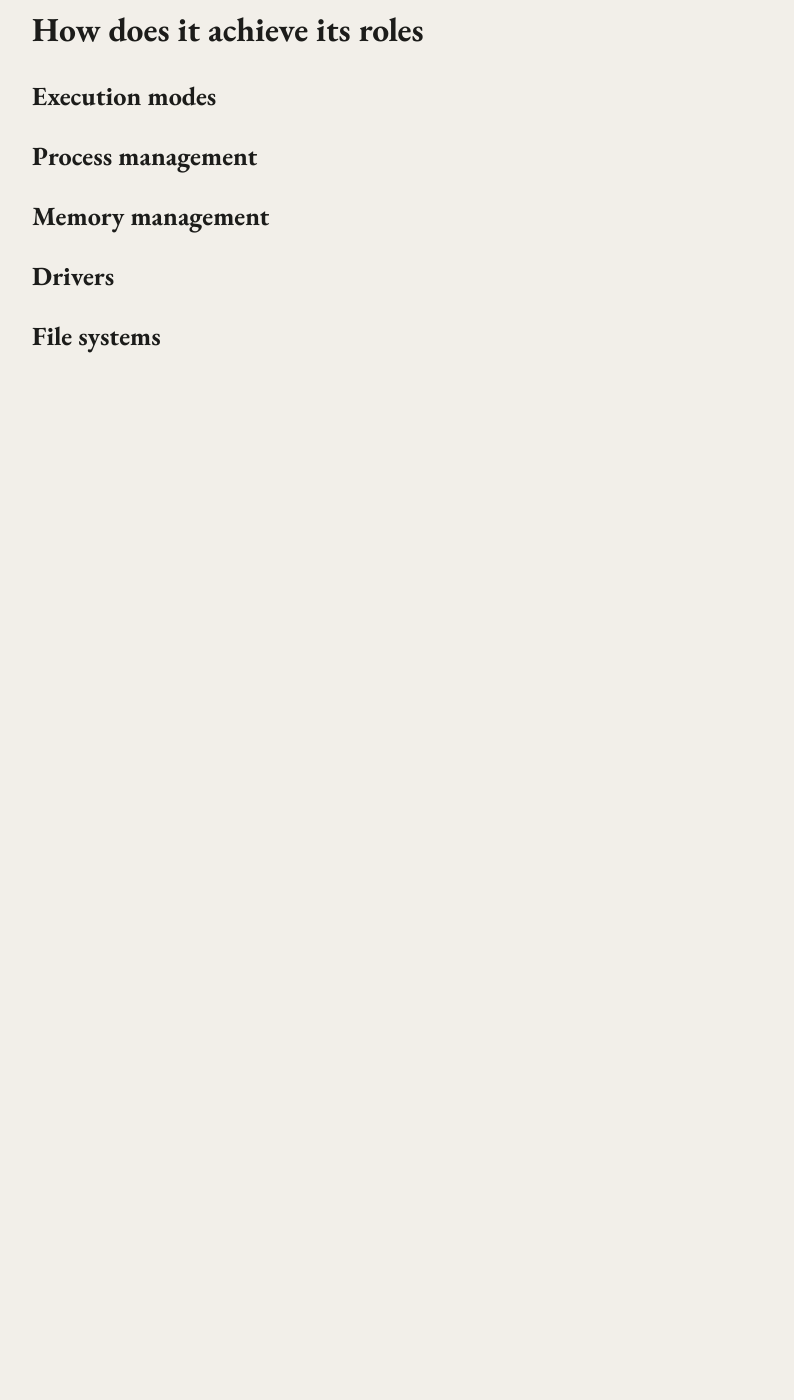
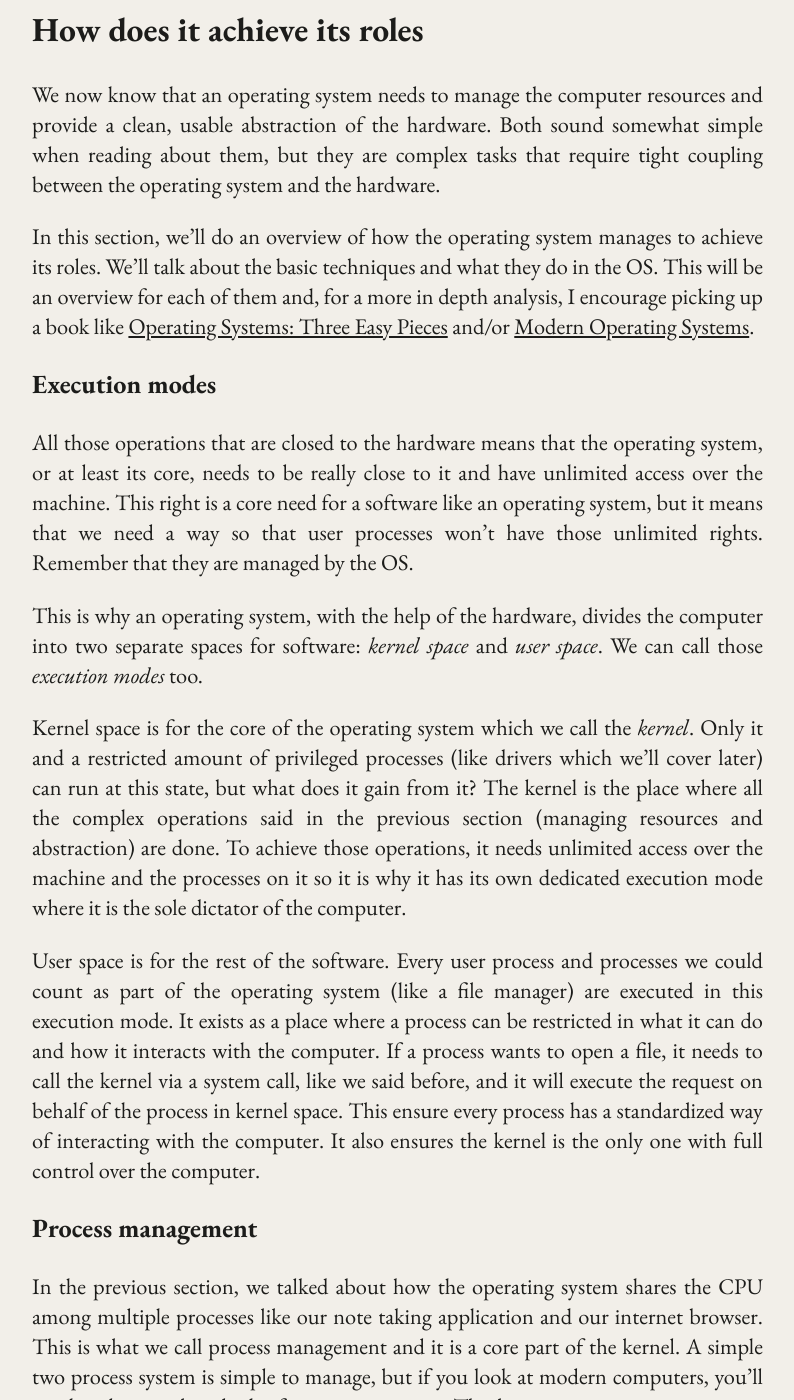
Before and after one commit to eFournierRobert/eFournierRobert.github.io, a Jekyll site: the page built from _posts/btob/2026-03-11-os.md, in a window 1280 px wide and 1400 px high, scrolled down 5834 px. Shown: the whole window, without its empty margins (178-972 px from the left). Built offline with Jekyll 4.4.1, drawn with Linux system fonts in a browser that asks for light colours; before the commit the page ends 6214 px from its top, so only the background shows below that; some of the changed text lies outside the part shown.

Commit message:
First two parts of the how section

```diff
--- a/_posts/btob/2026-03-11-os.md
+++ b/_posts/btob/2026-03-11-os.md
@@ -208,9 +208,68 @@ or operating system.
 
 ## How does it achieve its roles
 
+We now know that an operating system needs to manage the computer resources and provide
+a clean, usable abstraction of the hardware. Both sound somewhat simple when reading about them,
+but they are complex tasks that require tight coupling between the operating system and the hardware.
+
+In this section, we'll do an overview of how the operating system manages to achieve its roles. We'll talk
+about the basic techniques and what they do in the OS. This will be an overview for each of them and, for
+a more in depth analysis, I encourage picking up a book like [Operating Systems: Three Easy Pieces](https://pages.cs.wisc.edu/~remzi/OSTEP/)
+and/or [Modern Operating Systems](https://www.pearson.com/en-ca/subject-catalog/p/modern-operating-systems/P200000003295/9780137618880).
+
 ### Execution modes
 
+All those operations that are closed to the hardware means that the operating system, or at least its core,
+needs to be really close to it and have unlimited access over the machine. This right is a core need
+for a software like an operating system, but it means that we need a way so that user processes won't have
+those unlimited rights. Remember that they are managed by the OS.
+
+This is why an operating system, with the help of the hardware, divides the computer into two separate spaces
+for software: *kernel space* and *user space*. We can call those *execution modes* too.
+
+Kernel space is for the core of the operating system which we call the *kernel*. Only it and a restricted amount
+of privileged processes (like drivers which we'll cover later) can run at this state, but what does it gain from it? The kernel is the place where all
+the complex operations said in the previous section (managing resources and abstraction) are done. To achieve those operations,
+it needs unlimited access over the machine and the processes on it so it is why it has its own dedicated execution
+mode where it is the sole dictator of the computer.
+
+User space is for the rest of the software. Every user process and processes we could count as part of the operating system
+(like a file manager) are executed in this execution mode. It exists as a place where a process can be restricted in what
+it can do and how it interacts with the computer. If a process wants to open a file, it needs to call the kernel via a
+system call, like we said before, and it will execute the request on behalf of the process in kernel space. This ensure
+every process has a standardized way of interacting with the computer. It also ensures the kernel is the only one with full control
+over the computer.
+
 ### Process management
+
+In the previous section, we talked about how the operating system shares the CPU among multiple processes like
+our note taking application and our internet browser. This is what we call process management and it
+is a core part of the kernel. A simple two process system is simple to manage, but if you look at modern computers,
+you'll see that there are hundreds of processes running. This brings two management issues:
+scalability and fairness.
+
+By scalability, it is meant that the kernel must be able to withstand an enormous amount of processes. This includes
+more interactive ones like our note taking application and background processes like a service that pings an email
+server to see if you've got mail.
+
+This brings the other issue of fairness. By fairness, we mean that the way we manage processes must be fair to all programs
+by giving it enough CPU time. If our note taking application doesn't have enough CPU time, it will start to feel sluggish
+quickly since it needs fast response times. If our background emails service doesn't get enough CPU time, we'll probably
+miss a new email not by a few seconds, but by a few minutes or hours since it never got the chance to get the CPU and ping the
+server.
+
+Those two issues can be dealt with what we call *CPU scheduling algorithms*. Those algorithms are each made to solve specific
+problems, but most of them try to balance a mix of fairness between processes, scalability, response times and complexity. Just to name a few:
+FIFO (first in first out), clock scheduling, multilevel queue scheduling (MLQ) and Linux completely fair
+scheduling (CFS).
+
+Another issue the kernel has to watch for is processes hogging the CPU. When running, the process has the CPU, not the kernel, and
+it will only willingly give back the CPU when performing a system call. A malicious (or badly made) process could
+hog the CPU and prevent it being given to the kernel, thus it will never be switched out for another process. To fix this
+issue, the kernel sets up with the CPU what we call a *clock interrupt*. This will make sure that, every X amount of time,
+the CPU will forcefully give control back to the kernel. The amount of time is usually determined by which scheduling algorithm
+is used. It is worth mentioning that the clock interrupt isn't the only interrupt. A lot of hardware pieces have an interrupt to
+notify the kernel that it needs to handle an event.
 
 ### Memory management
 
```
